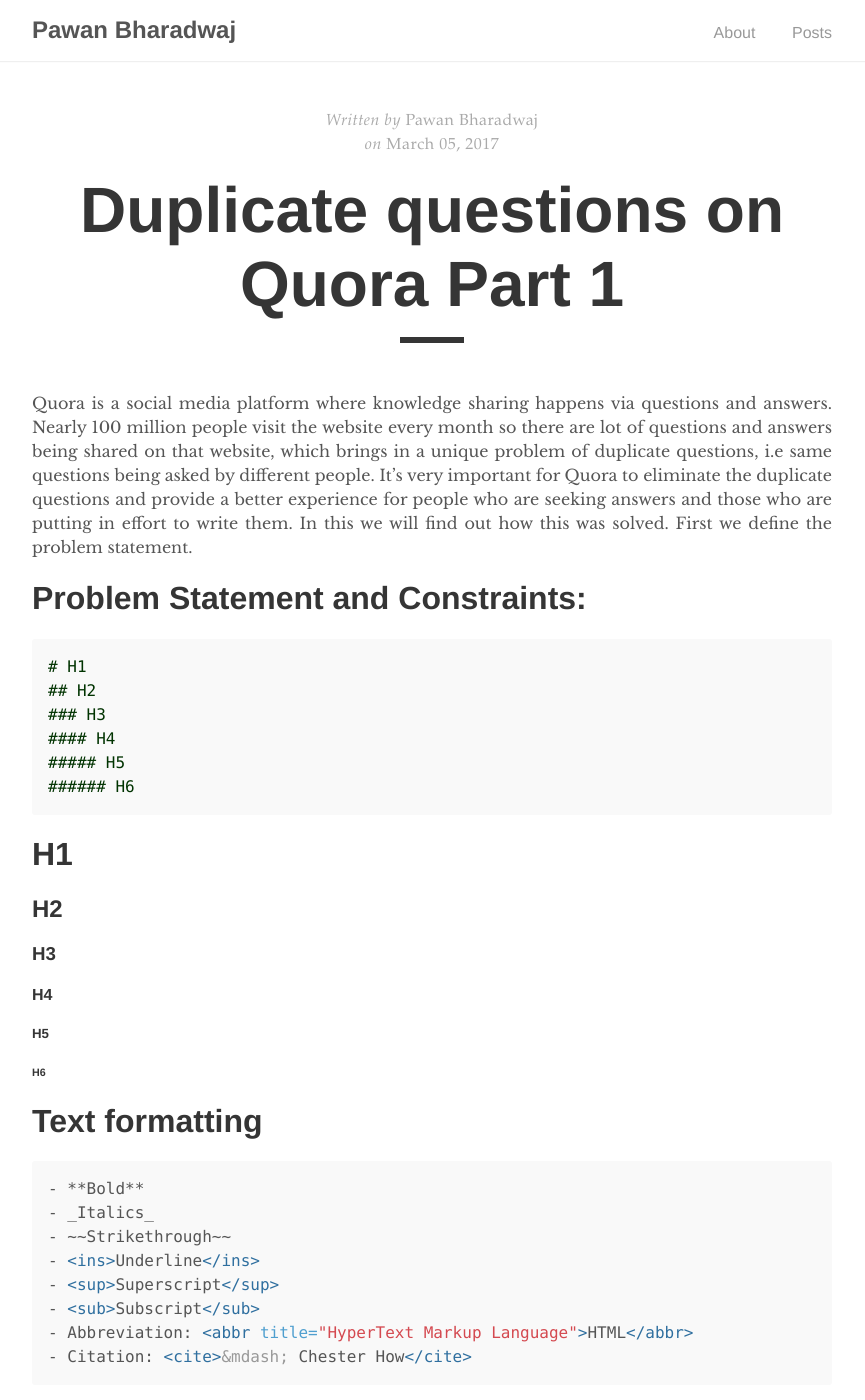
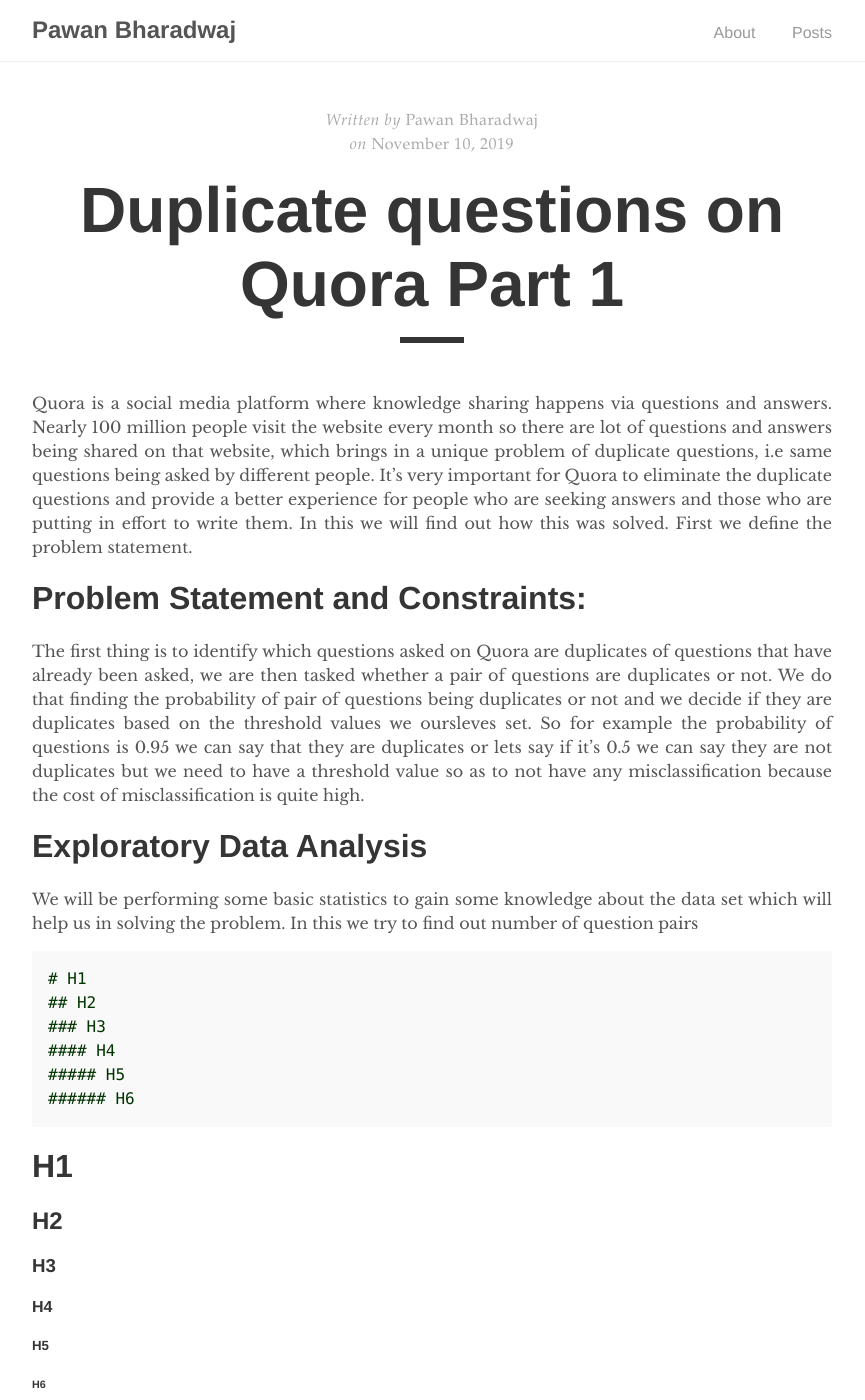
Before and after one commit to legsidestrangle/legsidestrangle.github.io, a Jekyll site: the page built from _posts/2019-11-10-Quora-Similar-Question.md, in a window 1280 px wide and 1400 px high. Shown: the whole window, without its empty margins (208-1073 px from the left). Built offline with Jekyll 4.4.1, drawn with Linux system fonts in a browser that asks for light colours.

Commit message:
para2_problemstatement

```diff
--- a/_posts/2017-03-05-Quora-Similar-Question.md
+++ b/_posts/2019-11-10-Quora-Similar-Question.md
@@ -7,6 +7,14 @@ author: "Pawan Bharadwaj"
 Quora is a social media platform where knowledge sharing happens via questions and answers. Nearly 100 million people visit the website every month so there are lot of questions and answers being shared on that website, which brings in a unique problem of duplicate questions, i.e same questions being asked by different people. It's very important for Quora to eliminate the duplicate questions and provide a better experience for people who are seeking answers and those who are putting in effort to write them. In this we will find out how this was solved. First we define the problem statement.
 
 # Problem Statement and Constraints:
+The first thing is to identify which questions asked on Quora are duplicates of questions that have already been asked, we are then tasked whether a pair of questions are duplicates or not. We do that finding the probability of pair of questions being duplicates or not and we decide if they are duplicates based on the threshold values we oursleves set. So for example the probability of questions is 0.95 we can say that they are duplicates or lets say if it's 0.5 we can say they are not duplicates but we need to have a threshold value so as to not have any misclassification because the cost of misclassification is quite high.
+
+# Exploratory Data Analysis
+We will be performing some basic statistics to gain some knowledge about the data set which will help us in solving the problem. In this we try to find out number of question pairs
+
+
+
+
 
 {% highlight markdown %}
 # H1
```
